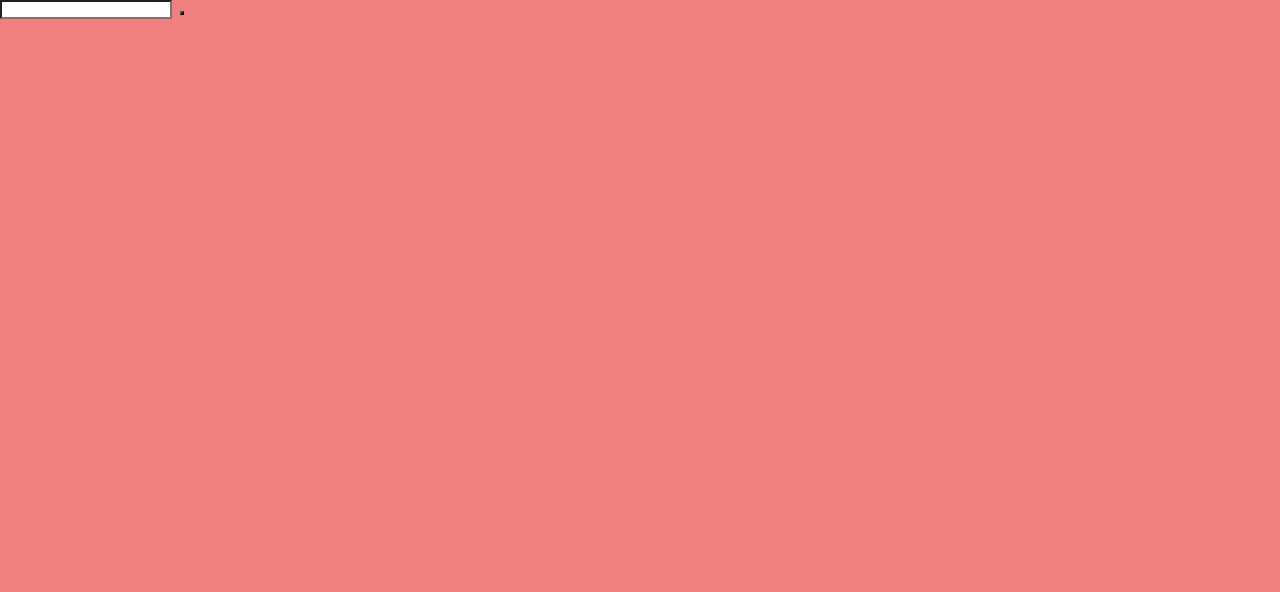
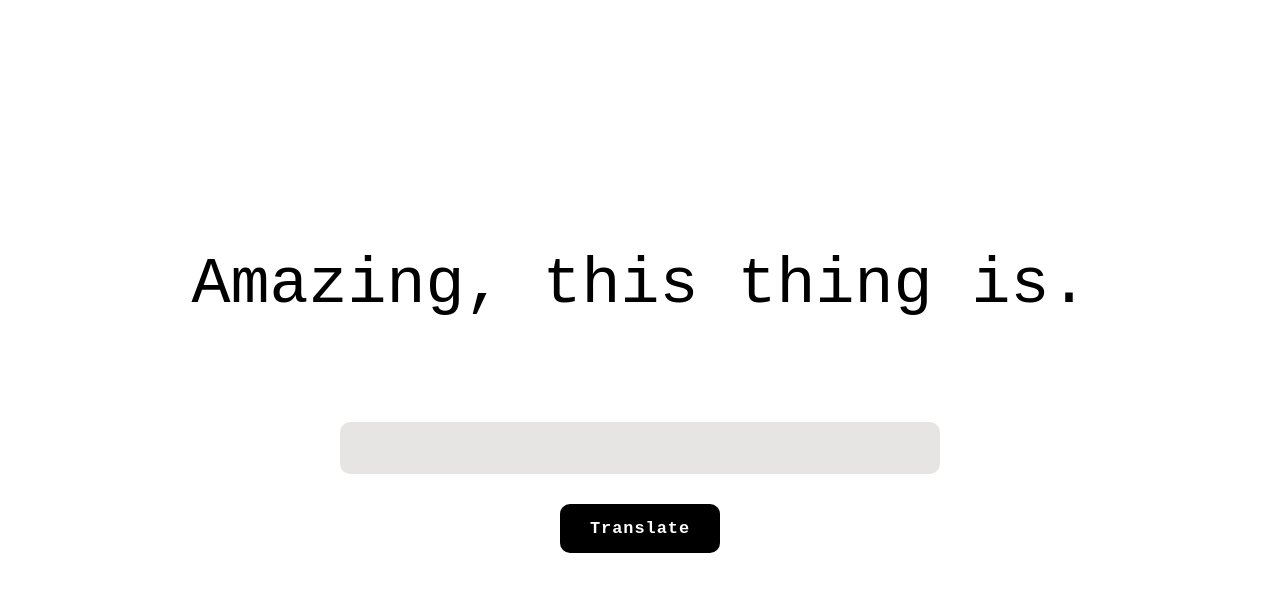
Before and after one commit to pulkit-jasti/Yoda-Translator, a plain HTML site: page index.html in a window 1280 px wide. Drawn offline with Linux system fonts and the light colour scheme.

Commit message:
Interface created

```diff
--- a/index.html
+++ b/index.html
@@ -10,9 +10,9 @@
 	<body>
 		<main>
 			<section class="landing-page">
-				<p id="translated-txt"></p>
+				<p>Amazing, this thing is.</p>
 				<input id="input" type="text" />
-				<button></button>
+				<button>Translate</button>
 			</section>
 		</main>
 		<script src="script.js"></script>
--- a/style.scss
+++ b/style.scss
@@ -1,10 +1,3 @@
-//COLORS
-$bright-red: #ff5851;
-$yellow: #fdef52;
-$gray: #343436;
-$not-black-but-dark: #1c1b20;
-$silver: #f8f8f8;
-
 //GLOBAL STYLES
 * {
 	margin: 0px;
@@ -29,5 +22,46 @@ $silver: #f8f8f8;
 	//overflow-x: hidden;
 	height: 100vh;
 	width: 100%;
-	background-color: lightcoral;
+	background-color: #fff;
+
+	@include flexcenter();
+	flex-direction: column;
+
+	p {
+		margin-bottom: 100px;
+		font-size: 5rem;
+	}
+
+	input {
+		width: 600px;
+		padding: 15px 20px;
+		background-color: #e7e4e4;
+
+		font-size: 1.5rem;
+		font-weight: 500;
+
+		border: none;
+		outline: none;
+		border-radius: 10px;
+	}
+
+	button {
+		margin-top: 30px;
+		padding: 15px 30px;
+		background-color: #000;
+
+		color: #fff;
+		font-size: 1.3rem;
+		font-weight: 600;
+		letter-spacing: 1px;
+
+		border-radius: 10px;
+		border: none;
+		outline: none;
+
+		transition-duration: 300ms;
+		&:active {
+			transform: scale(0.9);
+		}
+	}
 }
```
Also changed, not shown: css/style.min.css, 1 other file.
